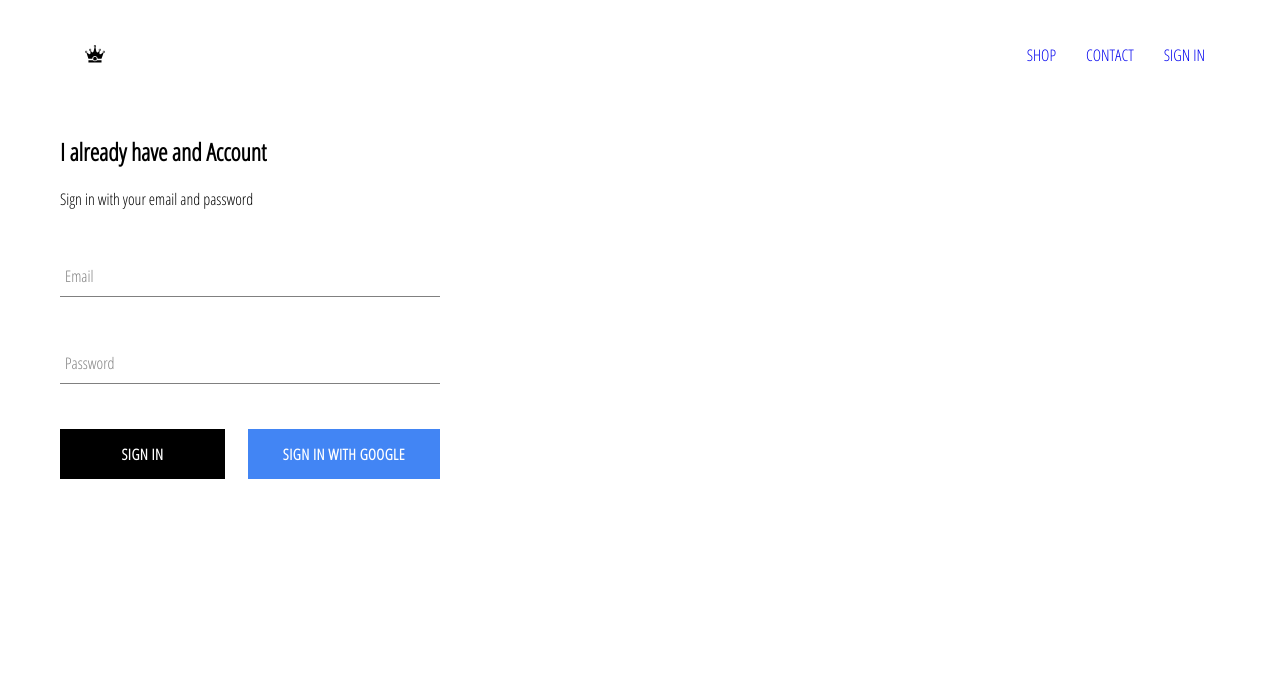
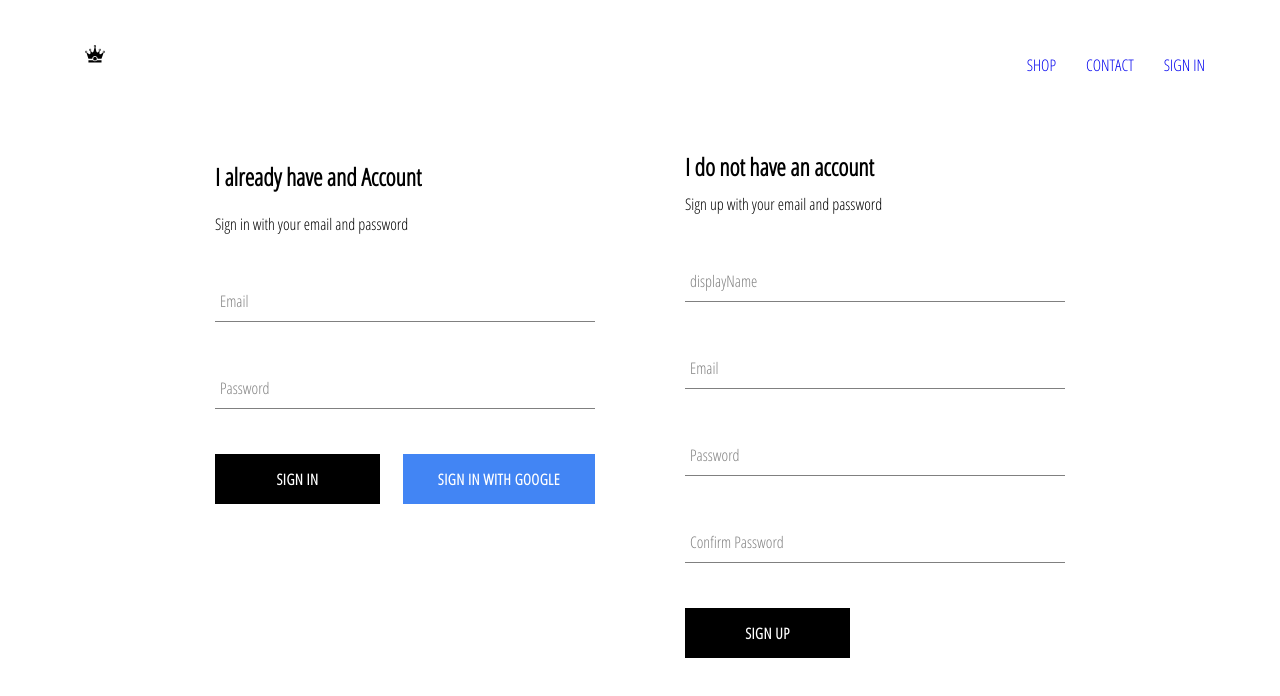
Before and after one commit to acwajega2/zclothngs, a React (Create React App) app: page /signin in a window 1280 px wide. Shown: the top 696 px of the page. Built offline with nearby package versions, Linux system fonts and the light colour scheme; no server answers.

Commit message:
added signUp Option

```diff
--- a/src/App.js
+++ b/src/App.js
@@ -9,7 +9,7 @@
 
 
 
-import {auth} from "./firebase/firebase.utils";
+import {auth,createUserProfileDocument} from "./firebase/firebase.utils";
 
 
 class App extends React.Component{
@@ -24,9 +24,34 @@
     unsubscribeFromAuth = null;
     componentDidMount() {
        this.unsubscribeFromAuth = auth.onAuthStateChanged(
-            user =>{
-                this.setState({currentUser: user});
-                console.log(user);
+
+           //-------------When a user Signs in Successfully
+            async userAuth =>{
+
+                if (userAuth){
+                    const userRef = await createUserProfileDocument(userAuth);
+
+                    userRef.onSnapshot(snapshot => {
+                        this.setState({
+                            currentUser:{
+                                id: snapshot.id,
+                                ...snapshot.data()
+                            }
+                        })
+                    })
+                }
+                else{
+                    //------------User has signed out
+                    this.setState({
+                        currentUser:userAuth
+                    })
+                }
+
+
+            //    createUserProfileDocument(user);
+
+
+
             }
         )
     }
--- a/src/components/header/header.component.jsx
+++ b/src/components/header/header.component.jsx
@@ -23,7 +23,7 @@
             </Link>
 
             {
-                currentUser ? <div className='option' onClick={() => auth.signOut()}>SIGN OUT</div> :
+                currentUser ? <div className='option' onClick={() => {console.log("clicked me");auth.signOut()}}>SIGN OUT</div> :
                     <Link className='option' to="/signin">
                         SIGN IN
                     </Link>
--- a/src/components/header/header.styles.scss
+++ b/src/components/header/header.styles.scss
@@ -1,5 +1,5 @@
 .header{
-  height: 70px;
+  height: 90px;
   width: 100%;
   display: flex;
   justify-content: space-between;
@@ -9,7 +9,6 @@
     height: 100%;
     width: 70px;
     padding: 25px;
-
 
   }
 
--- a/src/components/sign-in/sign-in.component.jsx
+++ b/src/components/sign-in/sign-in.component.jsx
@@ -6,6 +6,8 @@
 import FormInput from "../form-input/form-input.component";
 
 import {signInWithGoogle} from "../../firebase/firebase.utils";
+
+
 
 class SignIn extends React.Component {
     constructor(props) {
--- /dev/null
+++ b/src/components/sign-up/sign-up.component.jsx
@@ -0,0 +1,114 @@
+import React from 'react';
+
+import FormInput from "../form-input/form-input.component";
+import CustomButton from "../custom-button/custom-button.component";
+import {auth,createUserProfileDocument} from "../../firebase/firebase.utils";
+
+
+import './sign-up.styles.scss';
+
+
+class  SignUp extends React.Component{
+
+
+    constructor() {
+        super();
+        this.state ={
+            displayName:'',
+            email:'',
+            password:'',
+            confirmPassword:''
+        }
+    }
+
+
+
+    //-----------> Handle Submit Function -------------------
+    handleSubmit = async event =>{
+        event.preventDefault();
+        const {displayName,email,password,confirmPassword} = this.state;
+        if(password !== confirmPassword ){
+            alert("passwords don't match");
+            return;
+        }
+
+        try
+        {
+            const {user} = await auth.createUserWithEmailAndPassword(email,password);
+            await createUserProfileDocument(user,{displayName});
+
+            this.setState({
+                displayName:'',
+                email:'',
+                password:'',
+                confirmPassword:''
+            })
+
+        }
+        catch (e) {
+            console.error(e);
+        }
+
+    };
+    //------------> End of Handle Submit Function ---------------------
+
+
+
+    //-------------> Handle Chnage
+
+    handleChange = event =>{
+        const {name,value} = event.target;
+
+        this.setState({
+            [name]: value
+        })
+
+    };
+
+
+
+    render() {
+        const {displayName,email,password,confirmPassword} = this.state;
+        return (
+            <div className='sign-up'>
+                <h2 className='title'> I do not have an account</h2>
+                <span>Sign up with your email and password</span>
+                <form className='sign-up-form' onSubmit={this.handleSubmit}>
+                    <FormInput type='text'
+                               name='displayName'
+                               onChange={this.handleChange}
+                               label='displayName'
+                               value={displayName}
+                               required
+                    />
+                    <FormInput type='email'
+                               name='email'
+                               onChange={this.handleChange}
+                               label='Email'
+                               value={email}
+                               required
+                    />
+                    <FormInput type='password'
+                               name='password'
+                               onChange={this.handleChange}
+                               label='Password'
+                               value={password}
+                               required
+                    />
+                    <FormInput type='password'
+                               name='confirmPassword'
+                               onChange={this.handleChange}
+                               label='Confirm Password'
+                               value={confirmPassword}
+                               required
+                    />
+                <CustomButton type='submit'>Sign UP</CustomButton>
+                </form>
+
+            </div>
+        )
+    }
+}
+
+
+export default SignUp;
--- /dev/null
+++ b/src/components/sign-up/sign-up.styles.scss
@@ -0,0 +1,9 @@
+.sign-up{
+  display: flex;
+  flex-direction: column;
+  width: 380px;
+
+  .title{
+    margin: 10px 0;
+  }
+}
--- a/src/firebase/firebase.utils.js
+++ b/src/firebase/firebase.utils.js
@@ -18,7 +18,35 @@
 firebase.initializeApp(firebaseConfig);
 
 
+export const createUserProfileDocument = async (userAuth,data) =>{
+    if (!userAuth) return ;
+
+    const userRef = firestore.doc(`users/${userAuth.uid}`);
+
+    const snapShot = await userRef.get();
+
+    if (!snapShot.exists){
+        //----------> User Does not exist
+      const {displayName,email} = userAuth;
+      const createDate = new Date();
+      try
+      {
+          await userRef.set({
+                displayName,email,createDate, ...data})
+      }
+      catch (e) {
+          console.log('error creating user', e.message)
+      }
+    }
+
+    return userRef;
+
+    //----> check if document exists
+
+}
+
 export const auth = firebase.auth();
+export const firestore = firebase.firestore();
 
 
 const provider = new firebase.auth.GoogleAuthProvider();
--- a/src/pages/homepage/sign-in-and-sign-up-page/sign-in-and-sign-up.component.jsx
+++ b/src/pages/homepage/sign-in-and-sign-up-page/sign-in-and-sign-up.component.jsx
@@ -4,11 +4,14 @@
 
 import SignIn from "../../../components/sign-in/sign-in.component";
 
+import SignUp from "../../../components/sign-up/sign-up.component";
+
 
 const SignInAndSignUpPage = () =>(
 
     <div className='sign-in-sign-up'>
        <SignIn />
+       <SignUp />
     </div>
 
 );
--- a/src/pages/homepage/sign-in-and-sign-up-page/sign-in-and-sign-up.styles.scss
+++ b/src/pages/homepage/sign-in-and-sign-up-page/sign-in-and-sign-up.styles.scss
@@ -0,0 +1,7 @@
+.sign-in-sign-up{
+  display: flex;
+  flex-direction: row;
+  width: 850px;
+  justify-content: space-between;
+  margin: 30px auto;
+}
```
Also changed, not shown: src/firebase/data.js (added, +10 -0 lines), src/components/custom-button/custom-button.styles.scss (line endings or trailing spaces).
